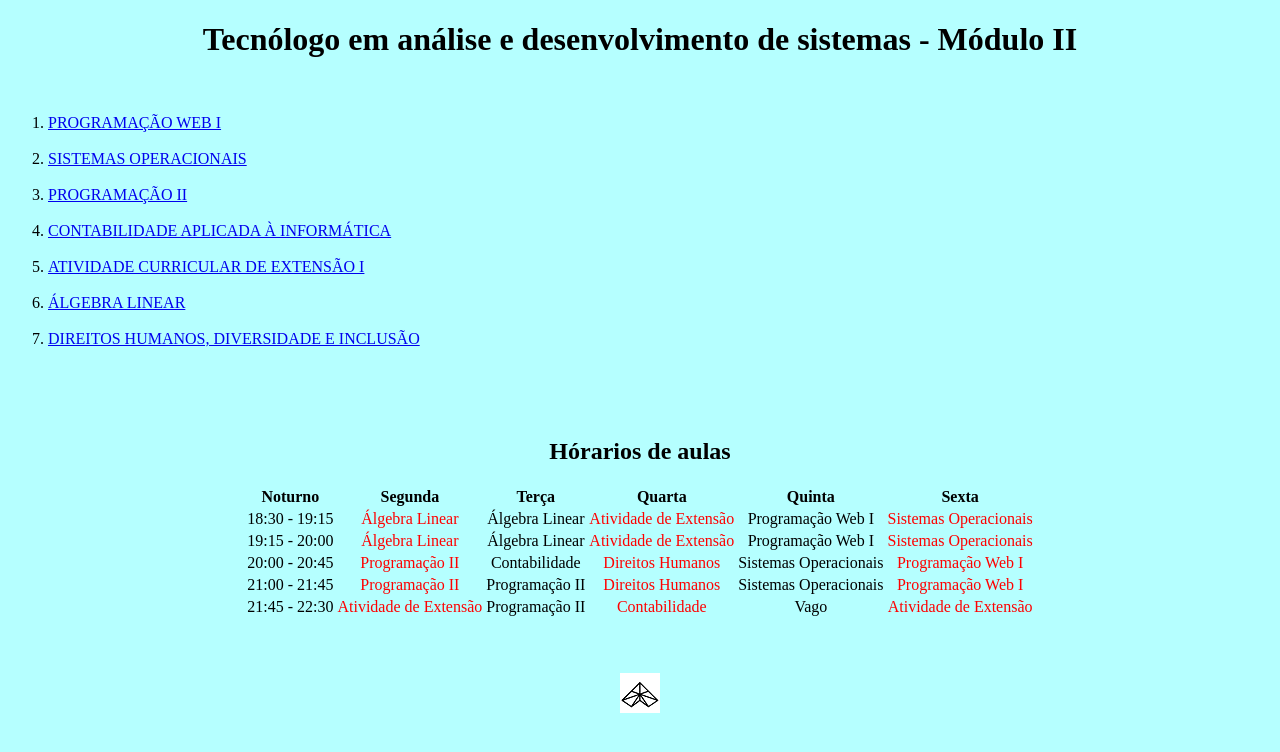
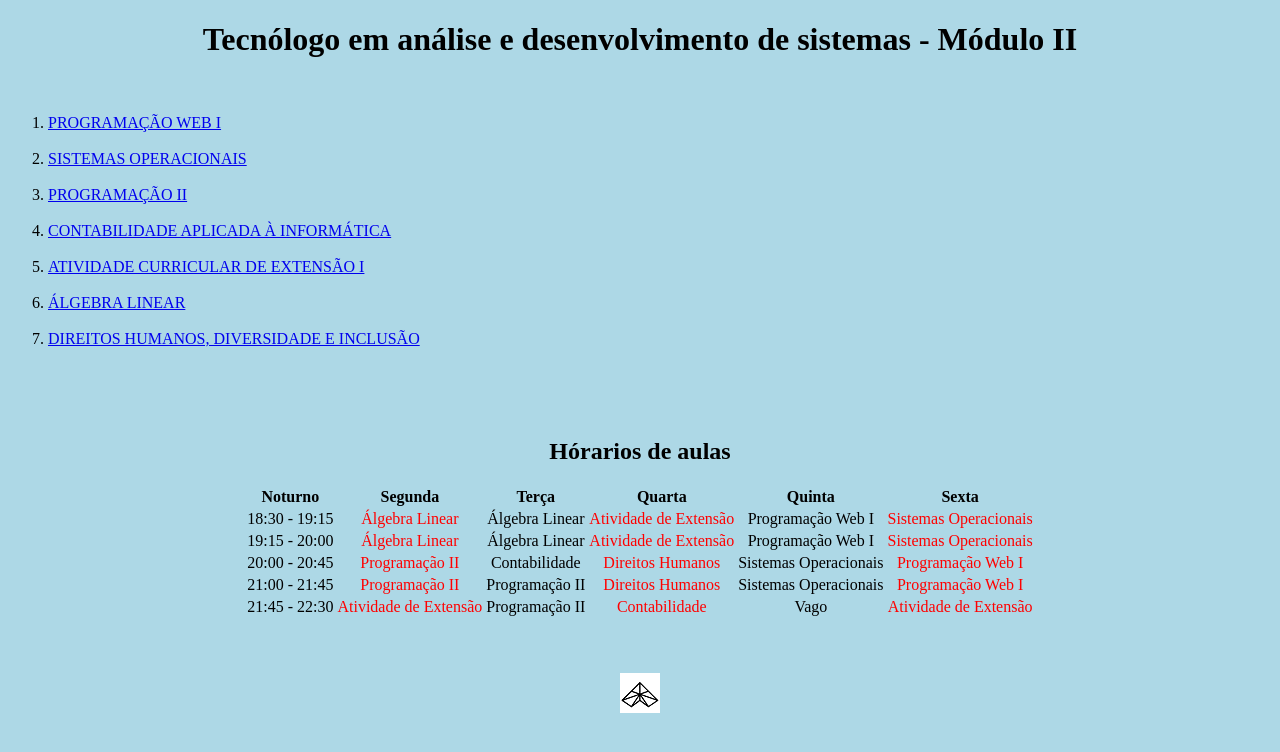
Before and after one commit to DennisGabriel-Dev/ADS-Projects, a plain HTML site: page trabalho/index.html in a window 1280 px wide. Drawn offline with Linux system fonts and the light colour scheme.

Commit message:
Novo background color body

```diff
--- a/trabalho/css/index.css
+++ b/trabalho/css/index.css
@@ -1,5 +1,5 @@
 body{
-    background-color: #b5ffff;
+    background-color: lightblue;
 }
 
 h1{
```
